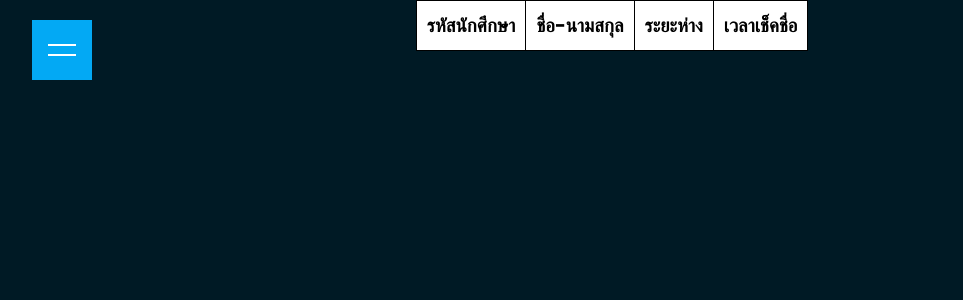
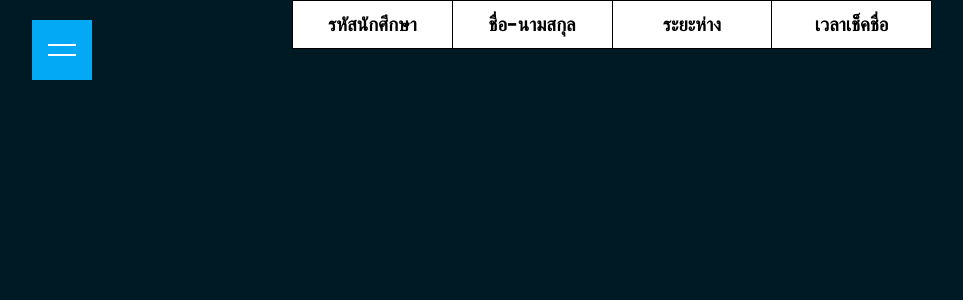
Before and after one commit to Zwiikty/GPCheck, a PHP site: page /teacher-room-details.php in a window 1280 px wide. Shown: the top 300 px of the page, without its empty margins (28-991 px from the left). Run offline with PHP 8.4, Linux system fonts and the light colour scheme; lists and menus that the app fills with data are empty.

Commit message:
Add files via upload
the new

```diff
--- a/style-table.css
+++ b/style-table.css
@@ -1,123 +1,24 @@
 *
-{
-	margin: 0;
-	padding: 0;
-	box-sizing: border-box;
-	font-family: 'Poppins', sans-serif;
-}
 
-body
-{
-	background: #001a25;
-}
-/*table, th, td {
+ td, th {
   border: 1px solid black;
   border-collapse: collapse;
-  text-align: center;
-  justify-content: center;
-  align-items: center;
-} */
-
-
-
-
-
-table {
-  border-collapse: collapse;
-  width: 100%;
-  display: inline-flex;
-  justify-content: center;
-  align-items: center;
-}
-
-th, td {
-  border: 1px solid black;
-  border-collapse: collapse;
-  padding: 10px;
+  padding: 9px;
   border-bottom: 1px solid black;
   background-color: white;
 }
 
-tr:hover {background-color: #D6EEEE;}
 
+table {
+    table-layout: fixed;
+	border-collapse: collapse;
+    width: 50%;
+	margin: 0 auto;
+	font-family: 'Arial', sans-serif;
+}
 
-
-#toggle
-{
-	position: fixed;
-	top: 20px;
-	left: 60px;
-	width: 60px;
-	height: 60px;
-	background: #03a9f4;
-	cursor: pointer;
-	display: flex;
-	justify-content: center;
-	align-items: center;
+td {
+    overflow: visible;
+    word-wrap: break-word;
+    width: 20%;
 }
-#toggle::before
-{
-	content: '';
-	position: absolute;
-	width: 28px;
-	height: 2px;
-	background: #fff;
-	transform: translateY(-5px);
-	transition: 0.2s;
-}
-#toggle::after
-{
-	content: '';
-	position: absolute;
-	width: 28px;
-	height: 2px;
-	background: #fff;
-	transform: translateY(5px);
-	transition: 0.2s;
-}
-#toggle.active::before
-{
-	transform: translateY(0px); rotate: (45deg);
-}
-#toggle.active::after
-{
-	transform: translateY(0px); rotate: (-45deg);
-}
-#sidebar
-{
-	position: fixed;
-	top: 0;
-	left: -300px;
-	width: 300px;
-	height: 100vh;
-	background: #003147;
-	transition: 0.5s;
-}
-#sidebar.active
-{
-	left: 0px;
-}
-#sidebar ul
-{
-	position: relative;
-	margin-top: 50px;
-}
-#sidebar ul li
-{
-	list-style: none;
-	display: inline-block;
-	width: 100%;
-	padding: 10px 40px;
-}
-#sidebar ul li:hover
-{
-	background: #03a9f4;
-}
-#sidebar ul li a
-{
-	background: none;
-	text-decoration: none;
-	font-size: 1.5em;
-	color: #45f3ff;
-	letter-spacing: 2px;
-}
```
